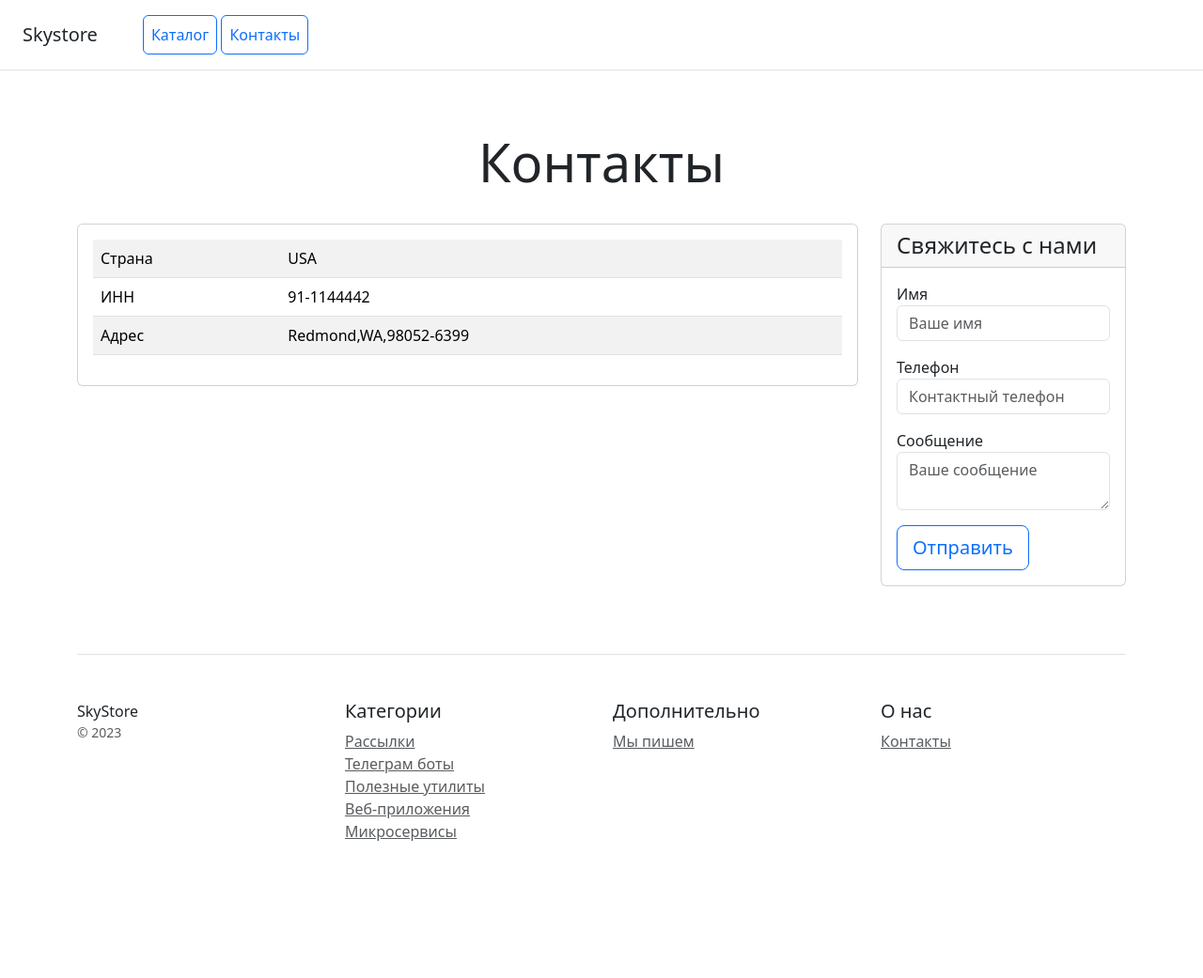
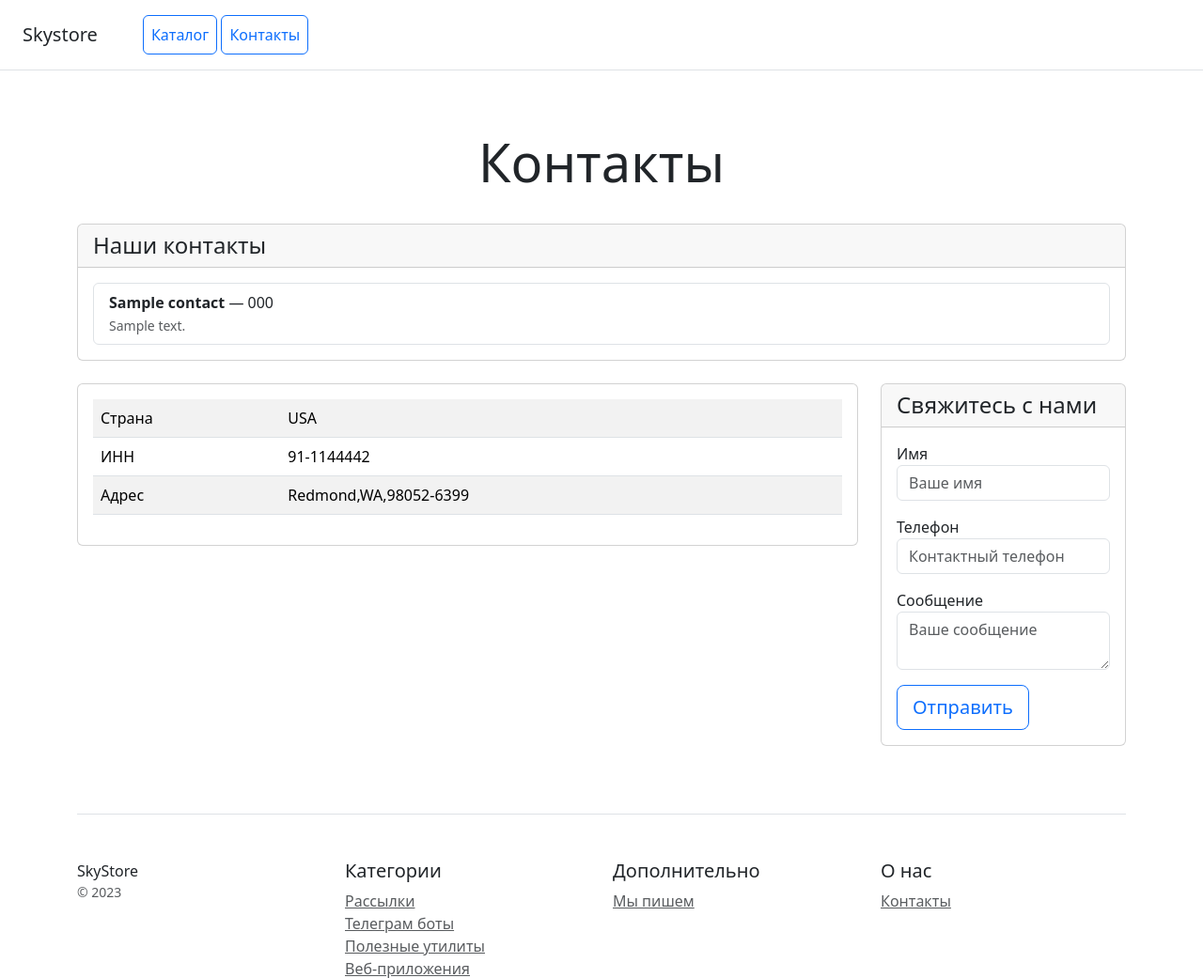
Before and after one commit to mouseanastasiyaa-alt/online-store, a Django app: template catalog/templates/catalog/contacts.html in a window 1280 px wide. Shown: the top 1041 px of the page at 94% size. Before the commit the page ends 895 px from the top, so only its background shows below. Run offline with Django 5.2, Linux system fonts and the light colour scheme; the template is opened without the code that fills it: most values are stand-ins (such as "Sample title", 1, 10 or a date in 2020); parts of the project's set-up code (start-up, migrations or seed data) failed here and were passed over.

Commit message:
feat: доп. задание — вывод контактов на странице contacts

```diff
--- a/catalog/templates/catalog/contacts.html
+++ b/catalog/templates/catalog/contacts.html
@@ -20,6 +20,25 @@
     </div>
 
     <div class="container">
+
+        {% if contacts %}
+        <div class="card mb-4 box-shadow">
+            <div class="card-header">
+                <h4 class="my-0 font-weight-normal">Наши контакты</h4>
+            </div>
+            <div class="card-body">
+                <ul class="list-group">
+                    {% for contact in contacts %}
+                        <li class="list-group-item">
+                            <strong>{{ contact.name }}</strong> — {{ contact.phone }}
+                            <br><small class="text-muted">{{ contact.message }}</small>
+                        </li>
+                    {% endfor %}
+                </ul>
+            </div>
+        </div>
+        {% endif %}
+
         <div class="row text-start">
             <div class="col-lg-9 col-md-6 col-sm-12">
                 <div class="card mb-4 box-shadow">
```
Also changed, not shown: catalog/views.py (+10 -5 lines). Lines whose indentation alone changed are shown as unchanged.
